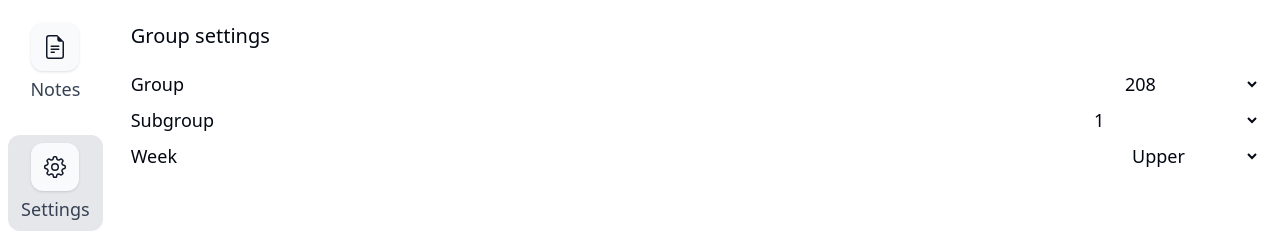
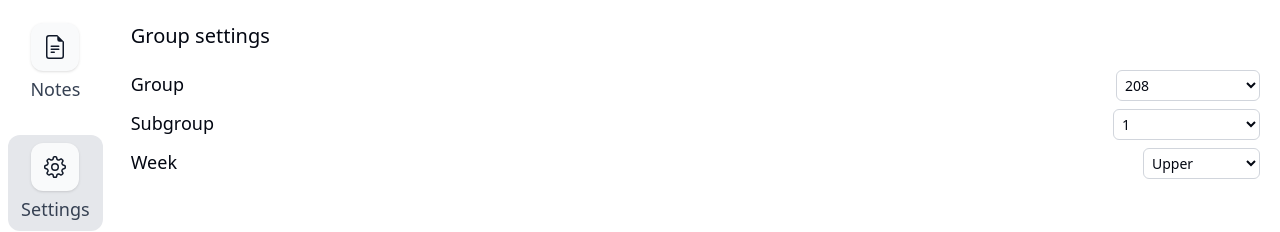
Before and after one commit to BotnightTown/Shedule, a React (Vite) app in the folder frontend/: page /settings in a window 1280 px wide. Shown: the part 329-561 px from the top of the page. Built offline with nearby package versions, Linux system fonts and the light colour scheme.

Commit message:
small fix

```diff
--- a/frontend/src/components/components/settings/Group.jsx
+++ b/frontend/src/components/components/settings/Group.jsx
@@ -17,7 +17,7 @@ function Group() {
   return (
     <div className="flex flex-row justify-between">
       <p>{t("Group")}</p>
-      <select value={selectedGroup} onChange={e => setSelectedGroup(e.target.value)}>
+      <select className="w-36 p-1 rounded-md border border-gray-300 dark:border-gray-600 bg-white dark:bg-gray-800 text-sm" value={selectedGroup} onChange={e => setSelectedGroup(e.target.value)}>
         <option value="" disabled>{t("Choose group")}</option>
         {groups.map(group => (
           <option key={group} value={group}>{group}</option>
--- a/frontend/src/components/components/settings/Subgroup.jsx
+++ b/frontend/src/components/components/settings/Subgroup.jsx
@@ -17,7 +17,7 @@ function Subgroup() {
   return (
     <div className="flex flex-row justify-between">
       <p>{t("Subgroup")}</p>
-      <select value={selectedSubgroup} onChange={e => setSelectedSubgroup(e.target.value)}>
+      <select className="p-1 rounded-md border border-gray-300 dark:border-gray-600 bg-white dark:bg-gray-800 text-sm" value={selectedSubgroup} onChange={e => setSelectedSubgroup(e.target.value)}>
         <option value="" disabled>{t("Choose subgroup")}</option>
         {subgroups.map(subgroup => (
           <option key={subgroup} value={subgroup}>{subgroup}</option>
--- a/frontend/src/components/components/settings/WeekType.jsx
+++ b/frontend/src/components/components/settings/WeekType.jsx
@@ -20,7 +20,7 @@ function WeekType() {
   return (
     <div className="flex flex-row justify-between">
       <p>{t("Week")}</p>
-      <select value={weekType} onChange={e => setWeekType(e.target.value)}>
+      <select className="p-1 rounded-md border border-gray-300 dark:border-gray-600 bg-white dark:bg-gray-800 text-sm" value={weekType} onChange={e => setWeekType(e.target.value)}>
         <option value="" disabled>{t("Choose week")}</option>
         {weekTypes.map(week => (
           <option key={week.label} value={week.value}>{week.label}</option>
```
